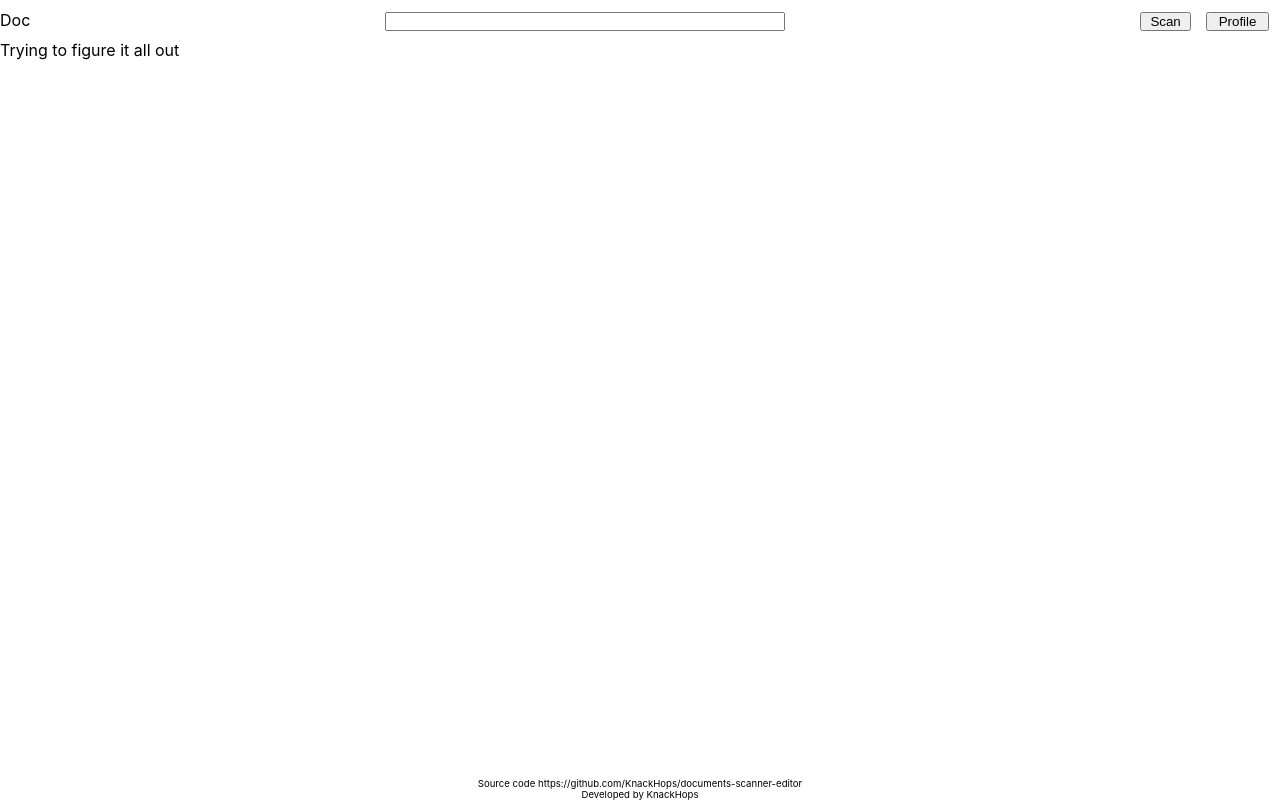
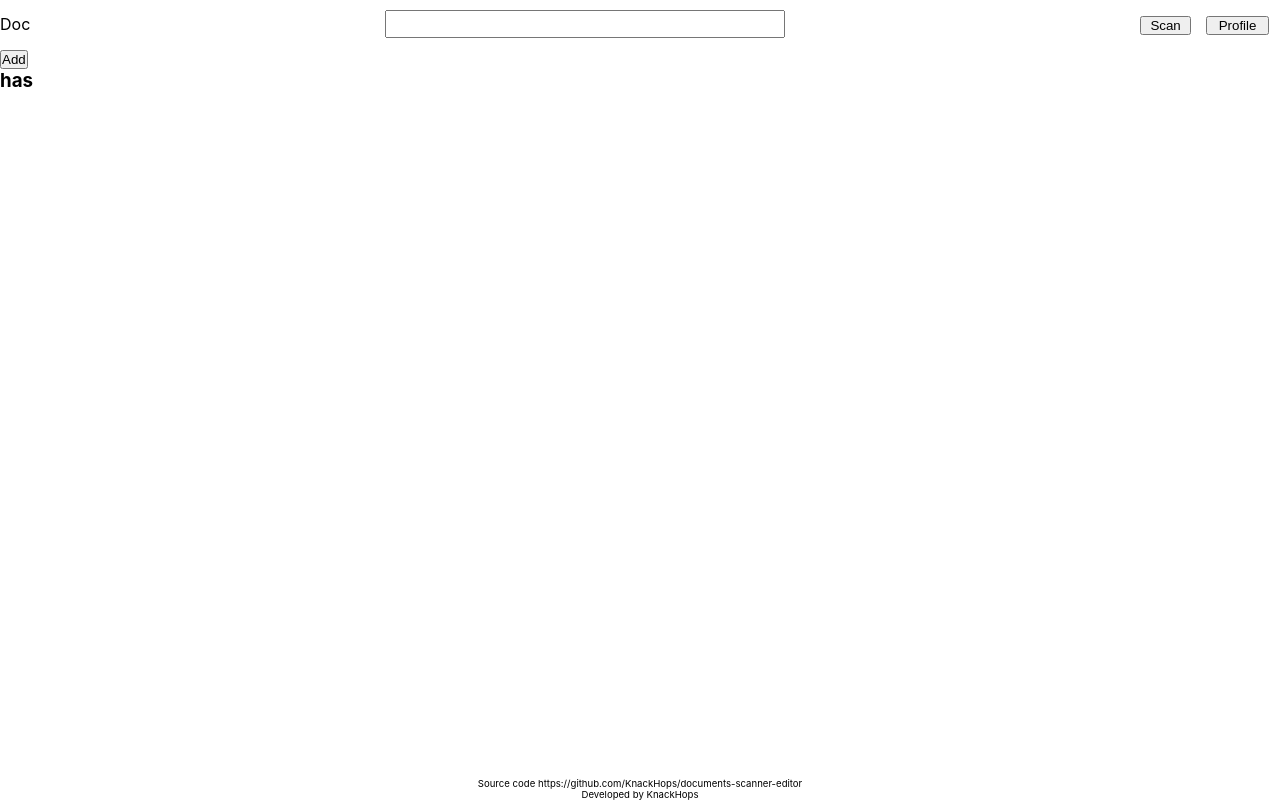
Before and after one commit to KnackHops/Documents-Scanner-Editor, a React (Create React App) app: page / in a window 1280 px wide. Both pictures are taken after a click on the element "Doc". Built offline with nearby package versions, Linux system fonts and the light colour scheme.

Commit message:
setting up main document

```diff
--- a/package.json
+++ b/package.json
@@ -3,6 +3,8 @@
   "version": "0.1.0",
   "private": true,
   "dependencies": {
+    "@ckeditor/ckeditor5-build-decoupled-document": "^29.2.0",
+    "@ckeditor/ckeditor5-react": "^3.0.2",
     "@testing-library/jest-dom": "^5.14.1",
     "@testing-library/react": "^11.2.7",
     "@testing-library/user-event": "^12.8.3",
--- a/src/components/Headers/Headers-style.css
+++ b/src/components/Headers/Headers-style.css
@@ -1,5 +1,5 @@
 header {
-    height: 2.5rem;
+    height: 3rem;
     width: 100%;
     flex-flow: row;
     justify-content: space-between;
@@ -11,7 +11,9 @@ header.landingpage-header {
 }
 
 p.searchbar-container > input {
+    margin: 1rem 0;
     width: 25rem;
+    line-height: 1.5rem;
 }
 
 @media only screen and (max-width: 600px) {
--- /dev/null
+++ b/src/components/Home/DocumentCentral/DocumentCentral.js
@@ -0,0 +1,27 @@
+import { useState, useEffect } from 'react';
+import DocumentPage from '../DocumentPage/DocumentPage';
+import DocumentList from './DocumentList';
+
+const DocumentCentral = () => {
+    const [documentID, setDocumentID] = useState(null);
+
+    const documentHandler = id => {
+        setDocumentID(id);
+    }
+
+    return (
+        <>
+            {documentID ? <DocumentPage documentHandler={documentHandler}/> : <>
+                <section className="central-container">
+                <p className="btn-container">
+                    <button>Add</button>
+                </p>
+                <ul className="document-list">
+                    <DocumentList documentHandler={documentHandler}/>
+                </ul>
+                </section></>}
+        </>
+    )
+}
+
+export default DocumentCentral;
--- /dev/null
+++ b/src/components/Home/DocumentCentral/DocumentList.js
@@ -0,0 +1,7 @@
+const DocumentList = ({documentHandler}) => {
+    return (
+        <h1 onClick={()=>documentHandler(1)}>has</h1>
+    )
+}
+
+export default DocumentList;
--- a/src/components/Home/DocumentPage/DocumentPage-style.css
+++ b/src/components/Home/DocumentPage/DocumentPage-style.css
@@ -1,4 +1,39 @@
 section.document-container {
     width: 100%;
     height: 100%;
+    background-color: rgba(0, 0, 0, .2);
+    flex-direction: column;
+    align-items: center;
+    position: relative;
 }
+
+section.document-container > p.doc-btn-container {
+    right: 0;
+    height: 2.5rem;
+    width: 6rem;
+    margin-right: .5rem;
+    display: flex;
+    align-items: center;
+    justify-content: space-between;
+    position: absolute;
+    z-index: 2;
+}
+
+p.doc-btn-container > button {
+    width: 2.75rem;
+}
+
+section.document-container > div.ck-toolbar {
+    position: sticky;
+    top: 0;
+    width: 100%;
+}
+
+section.document-container > div.ck-content {
+    background-color: rgba(250, 250, 250);
+    width: 8.5in;
+    height: 11in;
+    margin: 1rem;
+    padding: .5in;
+    box-shadow: 0 0 .4rem rgba(0, 0, 0, .4);
+}
--- a/src/components/Home/DocumentPage/DocumentPage.js
+++ b/src/components/Home/DocumentPage/DocumentPage.js
@@ -1,9 +1,35 @@
 import "./DocumentPage-style.css"
+import DecoupledEditor from '@ckeditor/ckeditor5-build-decoupled-document';
+import { CKEditor } from '@ckeditor/ckeditor5-react';
+import { useEffect } from "react";
 
-const DocumentPage = () => {
+const DocumentPage = ({documentHandler}) => {
+    let editor = null;
+
+    const documentInit = newEditor => {
+        editor = newEditor;
+
+        editor.ui.getEditableElement().parentElement.insertBefore(
+            editor.ui.view.toolbar.element,
+            editor.ui.getEditableElement()
+        );
+    }
+
     return (
-        <section className="document-container">
-            <p>Trying to figure it all out</p>
+        <section className="document-container fd">
+            <p className="doc-btn-container">
+                <button className="">
+                    Save
+                </button>
+                <button className="" onClick={()=>documentHandler(0)}>
+                    Exit
+                </button>
+            </p>
+            <CKEditor
+                editor={DecoupledEditor}
+                data="ya hallo!"
+                onReady={editor=>documentInit(editor)}
+            />
         </section>
     )
 }
--- a/src/components/Home/Home.js
+++ b/src/components/Home/Home.js
@@ -1,6 +1,6 @@
 import { useState, useEffect } from "react";
 import './Home-style.css'
-import DocumentPage from './DocumentPage/DocumentPage';
+import DocumentCentral from './DocumentCentral/DocumentCentral';
 import LandingPage from "./LandingPage/LandingPage";
 
 const Home = ({logIn}) => {
@@ -8,7 +8,7 @@ const Home = ({logIn}) => {
 
     return (
         <article className={`fd ${classForArticle}`}>
-            {logIn ? <DocumentPage /> : <LandingPage />}
+            {logIn ? <DocumentCentral /> : <LandingPage />}
         </article>
     )
 }
```
Also changed, not shown: 1 other file (tests, documents, lock files or other folders).
